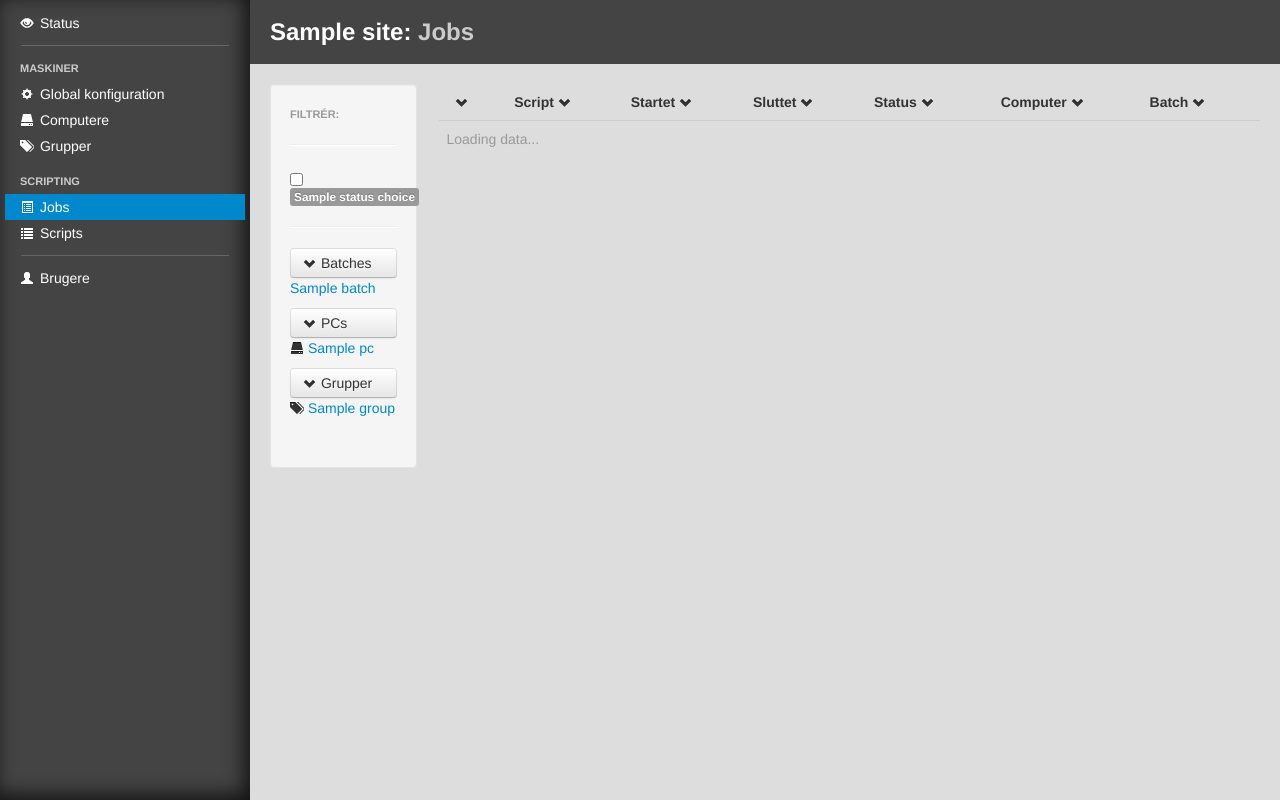
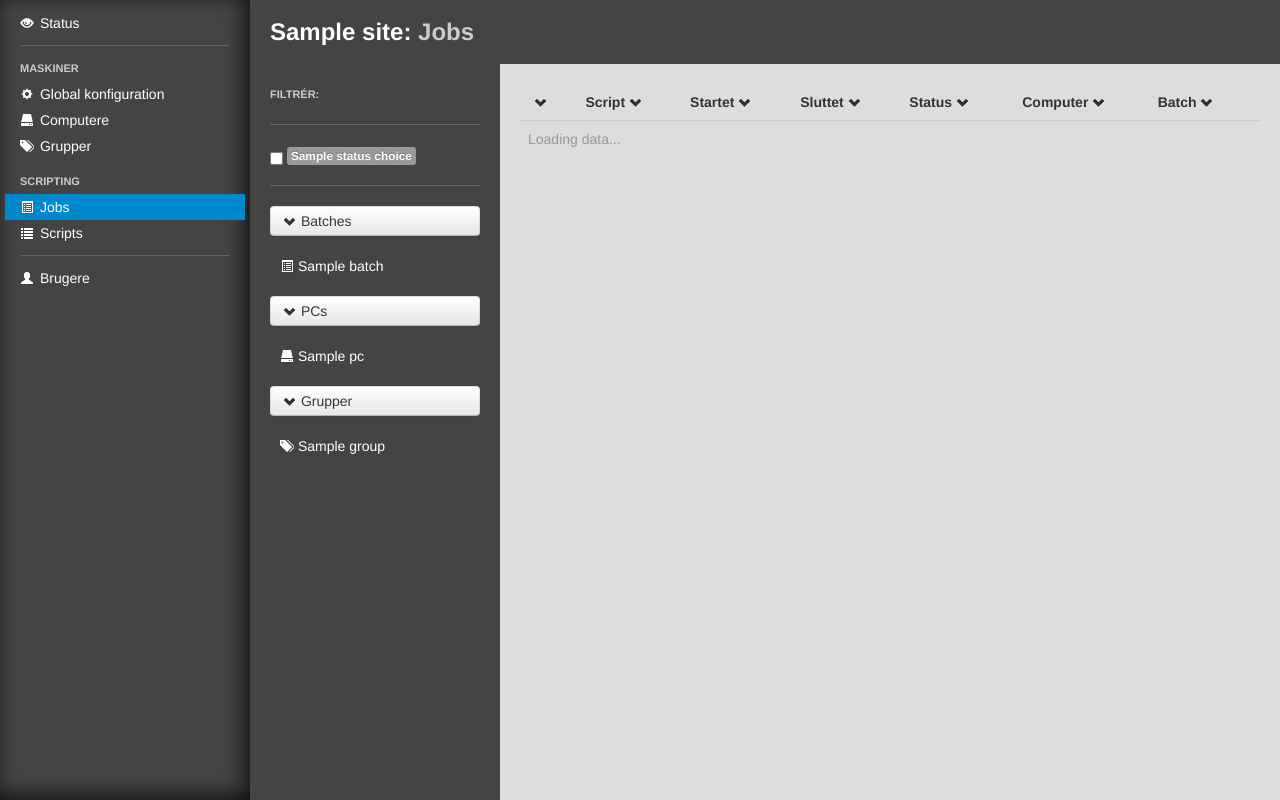
Before and after one commit to magenta-aps/bibos_admin, a Django app: template admin_site/templates/system/site_jobs.html in a window 1280 px wide. Run offline with Django 3.2, Linux system fonts and the light colour scheme; the template is opened without the code that fills it: most values are stand-ins (such as "Sample title", 1, 10 or a date in 2020).

Commit message:
modified layout for job list

```diff
--- a/admin_site/site_media/css/custom.css
+++ b/admin_site/site_media/css/custom.css
@@ -67,3 +67,10 @@ li.selected {background-color: #D5D5D5;}
 .orderby.active {background: #08c; color: #fff;}
 li.addpackagecontrol {display: block;}
 li.addpackagecontrol label, li.addpackagecontrol a {display: inline}
+#jobsearchnav {background: #444; color: #ccc;}
+#jobsearch-filterform {padding: 20px;}
+#jobsearch-filterform .nav-header {text-shadow: none; color: #ccc}
+#jobsearch-filterform .collapsing {margin-bottom: 10px;}
+#jobsearch-filterform hr {border: solid 1px #666; border-width: 1px 0 0;}
+#jobsearch-filterform .collapse a {color: #fff; border: none;}
+#jobsearch-filterform .collapse .selected a {background: #08c;}
--- a/admin_site/templates/system/site_jobs.html
+++ b/admin_site/templates/system/site_jobs.html
@@ -9,6 +9,13 @@ Jobs
     var bibos_job_search_url = '{% url 'jobsearch' site.uid %}'
   </script>
   <script type="text/javascript" src="/media/js/jobs_list.js"></script>
+  <script type="text/javascript">
+    $(document).ready(function() {
+      $('.collapsing').click(function() {
+        $(this).find('i').toggleClass('icon-chevron-up icon-chevron-down');
+      });
+    });
+  </script>
 {% endblock %}
 
 {% block jobs_active %}
@@ -33,10 +40,7 @@ class="active"
     </tbody>
    </table>
   </div>
-  <div class="container-fluid main">
-    <div class="row-fluid">
-      <div class="span2">
-        <div class="well">
+  <div id="jobsearchnav" class="sublevelnav">
     <form id="jobsearch-filterform" name="filterform" action="./" method="post">
       <input type="hidden" name="batch" value="{{ selected_batch }}" />
       <input type="hidden" name="pc" value="{{ selected_pc }}" />
@@ -58,7 +62,7 @@ class="active"
         <ul class="unstyled">
           {% for batch in batches %}
           <li onclick="BibOS.JobList.selectBatch(this, '{{ batch.pk }}')" {% ifequal batch.pk selected_batch %}class="selected"{% endifequal %}>
-                  <a href="javascript:void(0)">{{ batch.name }}</a>
+            <a href="javascript:void(0)"><i class="icon-list-alt icon-white"></i> {{ batch.name }}</a>
           </li>
           {% endfor %}
         </ul>
@@ -68,7 +72,7 @@ class="active"
         <ul class="unstyled">
           {% for pc in pcs %}
           <li onclick="BibOS.JobList.selectPC(this, '{{ pc.pk }}')" {% ifequal pc.pk selected_pc %}class="selected"{% endifequal %}>
-                  <a href="javascript:void(0)"><i class="icon-hdd"></i> {{ pc.name }}</a>
+            <a href="javascript:void(0)"><i class="icon-hdd icon-white"></i> {{ pc.name }}</a>
           </li>
           {% endfor %}
         </ul>
@@ -78,15 +82,14 @@ class="active"
         <ul class="unstyled">
           {% for group in groups %}
           <li onclick="BibOS.JobList.selectGroup(this, '{{ group.pk }}')" {% ifequal group.pk selected_group %}class="selected"{% endifequal %}>
-                  <a  href="javascript:void(0)"><i class="icon-tags"></i> {{ group.name }}</a>
+            <a  href="javascript:void(0)"><i class="icon-tags icon-white"></i> {{ group.name }}</a>
           </li>
           {% endfor %}
         </ul>
       </div>
     </form>
   </div>
-      </div>
-      <div class="span10">
+  <div class="container-fluid main sublevelmain" style="overflow-x: auto;">
     <table class="table table-hover jobtable">
       <thead>
         <tr>
@@ -107,6 +110,4 @@ class="active"
       </tbody>
     </table>
   </div>
-    </div>
-  </div>
 {% endblock %}
--- a/admin_site/templates/system/site_users.html
+++ b/admin_site/templates/system/site_users.html
@@ -25,7 +25,7 @@ class="active"
       <div>
         <form action="" method="post">
               {% csrf_token %}
-        <input type="submit" class="btn btn-primary" value="Submit" />
+        <input type="submit" class="btn btn-primary" value="Gem" />
         <button class="btn">Annuller</button>
         <hr>
         {% if form.errors %}
```
Lines whose indentation alone changed are shown as unchanged.
